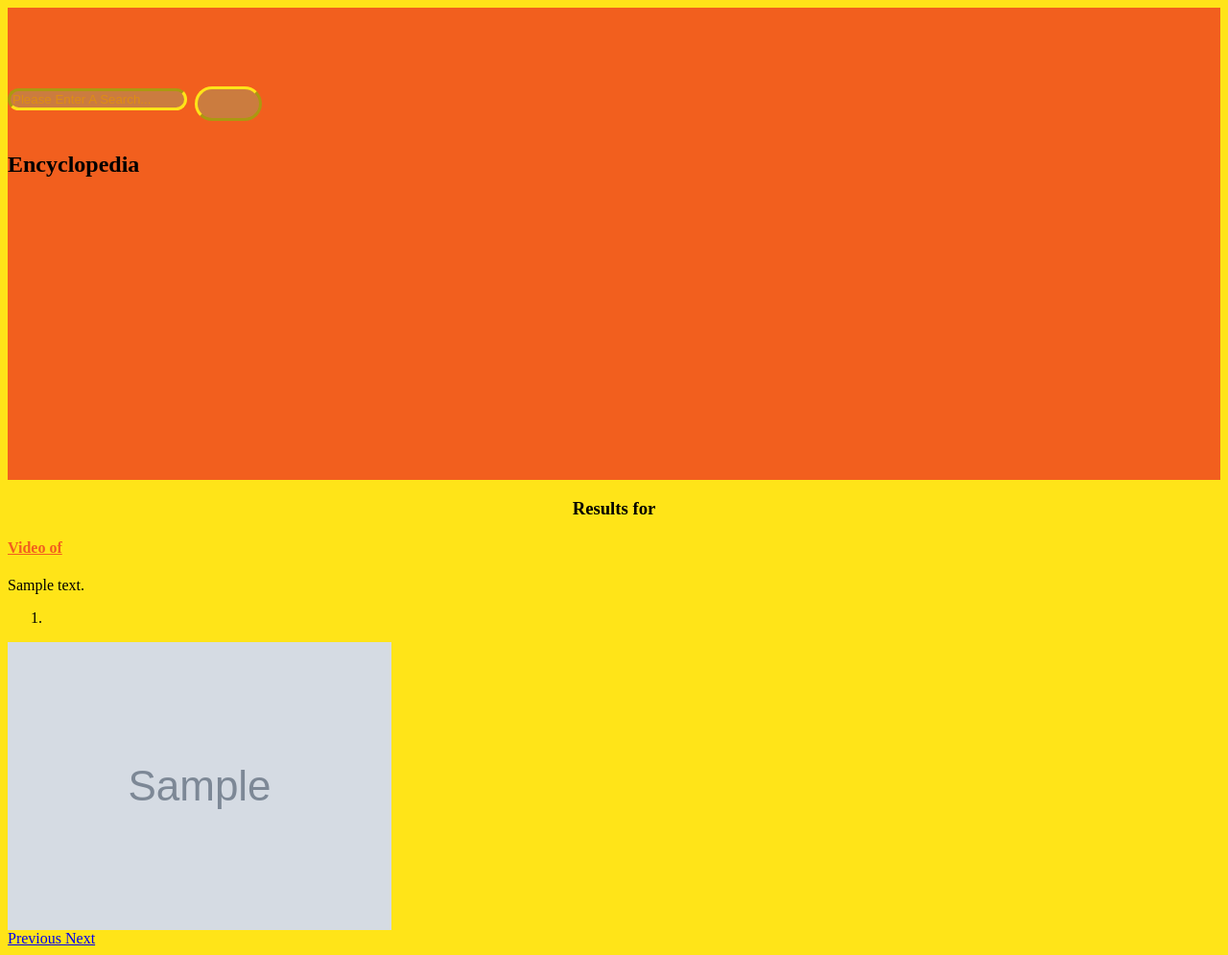
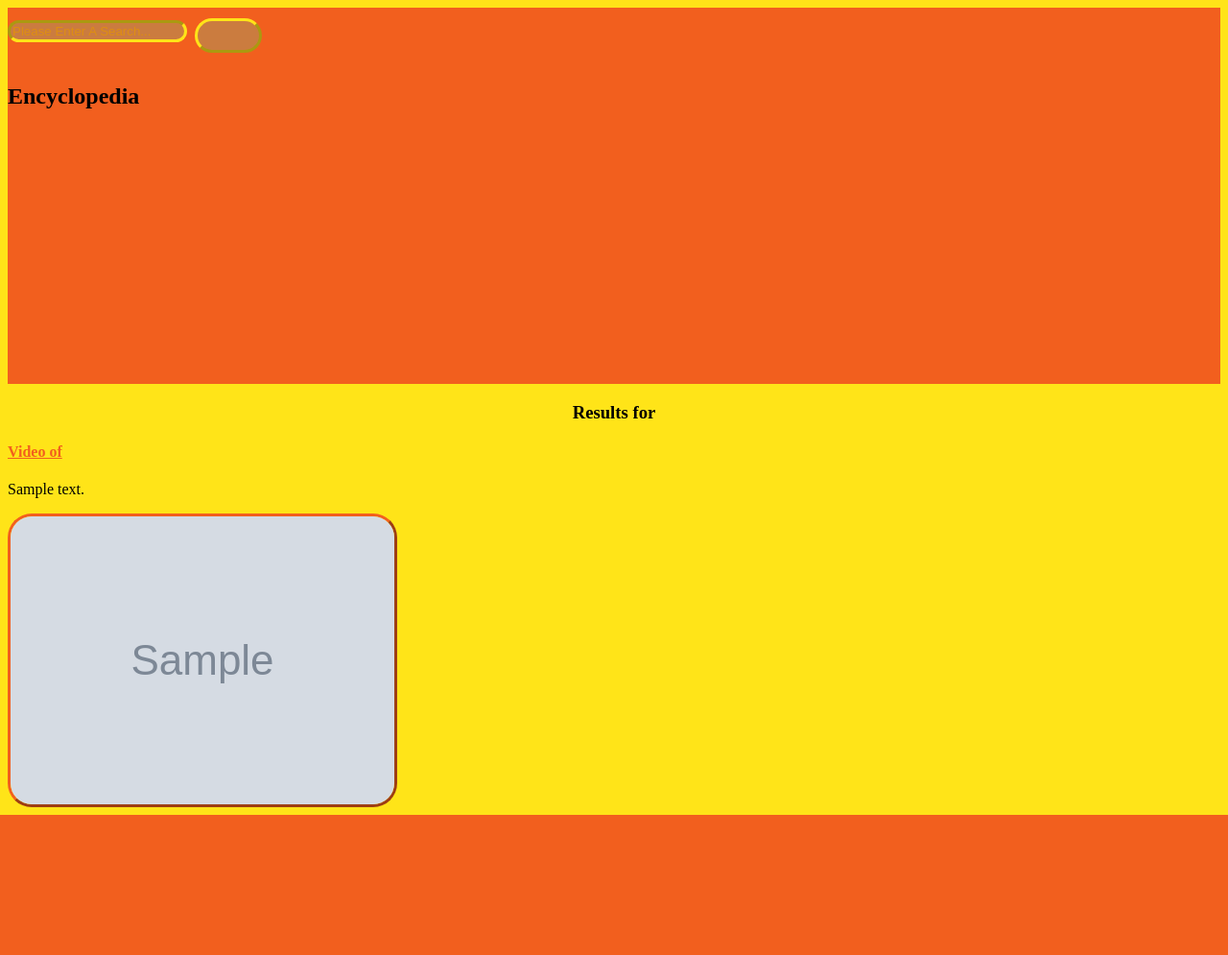
Before and after one commit to TimmyMill/Single_Page_Hydra, a Flask app: template single_page_hydra/templates/search_results.html in a window 1280 px wide. Shown: the whole page at 96% size. After the commit the page ends 849 px from the top, so only its background shows below. Run offline with Flask 2, Linux system fonts and the light colour scheme; the template is opened without the code that fills it: most values are stand-ins (such as "Sample title", 1, 10 or a date in 2020); grey boxes marked "Sample" are stand-in pictures; parts of the project's set-up code (start-up, migrations or seed data) failed here and were passed over.

Commit message:
Lots of CSS done to the results page

```diff
--- a/single_page_hydra/static/css/main.css
+++ b/single_page_hydra/static/css/main.css
@@ -17,36 +17,12 @@
 
 img.result_image{
     border-radius: 25px;
-    border: outset #F25F1E;
+    border: outset;
+    border-color: #F25F1E;
+
 }
-
-.slider {
-    margin: 10px 0;
-    width: 250px;
-    height: 250px;
-    position: relative;
-    overflow: hidden;
-}
-
-.slider li {
-    display: none;
-    position: absolute;
-    top: 0;
-    left: 0;
-}
-
-.carousel-inner > .item > img,
-.carousel-inner > .item > a > img {
-    /*width: 70%;*/
-    height: 300px;
-    margin: auto;
-}
-
-
 .not_main{
     height:50%;
-    padding-top: 50px;
-    padding-bottom: 50px;
 }
 .search_title{
     text-align: center;
--- a/single_page_hydra/templates/index.html
+++ b/single_page_hydra/templates/index.html
@@ -22,6 +22,9 @@
     </h1>
     <h2>Encyclopedia</h2>
 </div>
+<div class="container" id="cats_on_roombas">
+    <img src="../static/images/cats_circular.gif" id="cat_img">
+</div>
 </div>
 </body>
 </html>
--- a/single_page_hydra/templates/search_results.html
+++ b/single_page_hydra/templates/search_results.html
@@ -10,7 +10,6 @@
     </h1>
     <h2>Encyclopedia</h2>
 </div>
-
 <div class="container">
     <div class="col-12-lg">
         <h3 class="search_title">Results for {{ search }}</h3>
@@ -23,72 +22,30 @@
         <p>{{ results['wikipedia']['summary'] }}</p>
     </div>
     <div>
-        <!-- THIS SECTION WILL ONLY ADD TWEETS IF THEY EXIST AND DO THREE IN A ROW, THEN THREE MORE -->
-    {%- if results['twitter']|length > 0 %}
+        {#    THIS SECTION WILL ONLY ADD TWEETS IF THEY EXIST AND DO THREE IN A ROW, THEN THREE MORE#}
+        {%- if results['twitter']|length > 0  %}
             {% set count=0 %}
             {% for tweet in results['twitter'] %}
 
-
-
             {% endfor %}
 
-        {%- endif %}
+        {%- endif  %}
     </div>
-
-    <!-- THIS DIV IS THE IMAGE CAROUSEL -->
     <div class="col-6-md">
     {%- if results['pixabay']['images']|length > 0 %}
-            <div id="carousel" class="carousel slide" data-ride="carousel">
-                <!-- Indicators -->
-                <ol class="carousel-indicators">
-                    {% set carousel_count=0 %}
         {%- for image_url in results['pixabay']['images'] %}
-                        {% if carousel_count==0 %}
-                            <li data-target="#carousel" data-slide-to="{{ loop.index }}" class="active"></li>
-                            {% set carousel_count=carousel_count + 1 %}
-                        {% elif carousel_count >=1 %}
-                            <li data-target="#carousel" data-slide-to="{{ loop.index }}"></li>
-                        {% endif %}
-                    {% endfor %}
-                </ol>
-
-                <!-- Wrapper for Slides -->
-                <div class="carousel-inner" role="listbox">
-
-                    {% set count2 = 0 %}
-                    {%- for image_url in results['pixabay']['images'] %}
-                        {% if count2 == 0 %}
-                            <div class="item active">
-                                <img src="{{ url_for('static', filename = 'images/pixabay/' ) }}{{ image_url }}"
-                                     height="400">
-                                {% set count2 = count2 + 1 %}
+            <div class="col-md-4 image_div" >
+                <img class='img-responsive img-rounded result_image' src="{{ url_for('static', filename = 'images/pixabay/' ) }}{{ image_url }}" >
             </div>
-                        {% elif count2 >= 1 %}
-                            <div class="item">
-                                <img src="{{ url_for('static', filename = 'images/pixabay/' ) }}{{ image_url }}"
-                                     height="400">
-                                {% set count2 = count2 + 1 %}
-                            </div>
-                        {% endif %}
-                    {% endfor %}
-                </div>
-
-                <!-- Carousel Controls -->
-                <a class="left carousel-control" href="#carousel" role="button" data-slide="prev">
-                    <span class="glyphicon glyphicon-chevron-left" aria-hidden="true"></span>
-                    <span class="sr-only">Previous</span>
-                </a>
-                <a class="right carousel-control" href="#carousel" role="button" data-slide="next">
-                    <span class="glyphicon glyphicon-chevron-right" aria-hidden="true"></span>
-                    <span class="sr-only">Next</span>
-                </a>
-            </div>
+        {%- endfor %}
         {% else %}
         <h3>NO IMAGES WERE FOUND</h3>
     {%- endif %}
     </div>
-    <!-- HERE ENDS THE IMAGE CAROUSEL -->
 
+<div class="wik_div col-4-md">
+
+</div>
 </div>
 <script>
     $(document).load()
```
Lines whose indentation alone changed are shown as unchanged.
